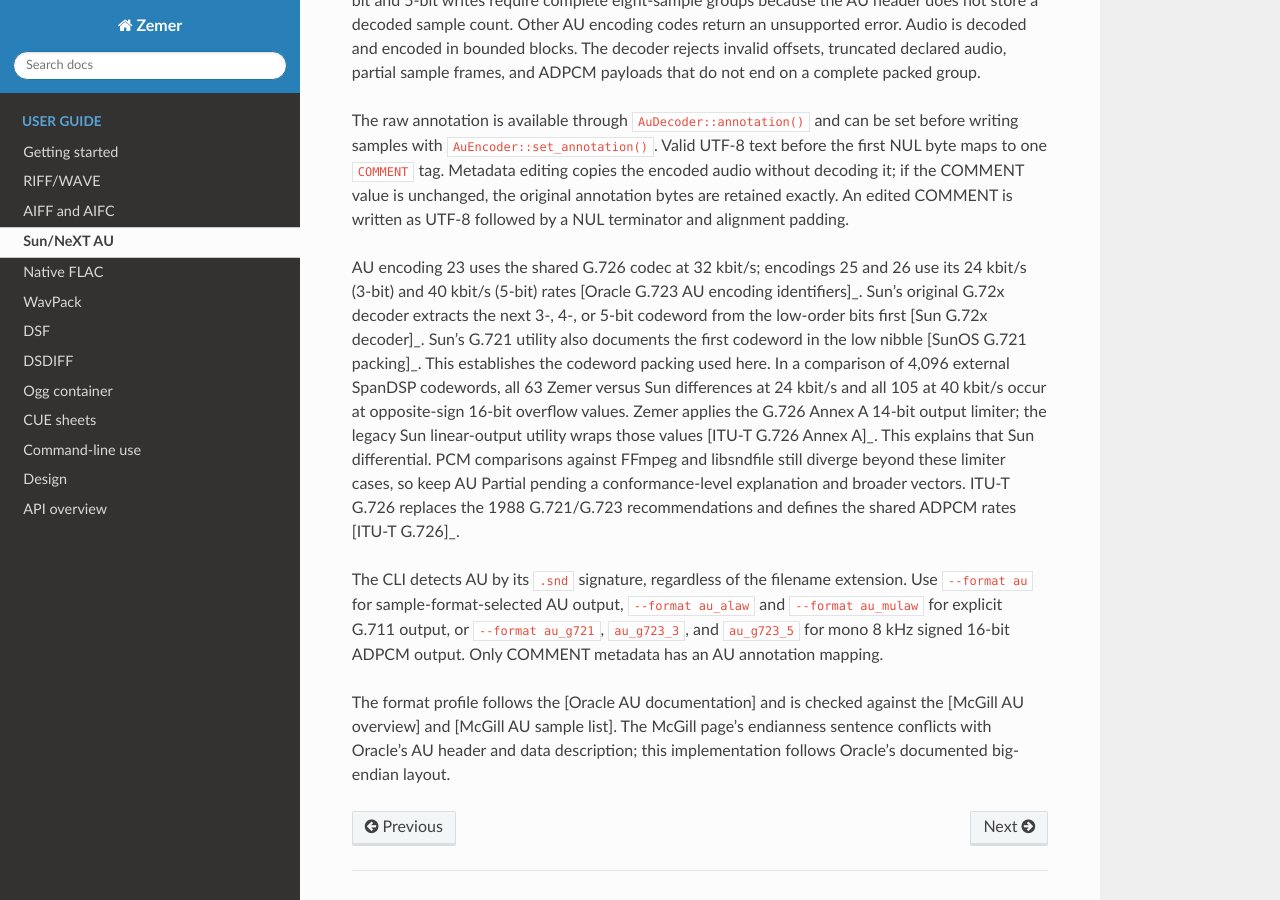
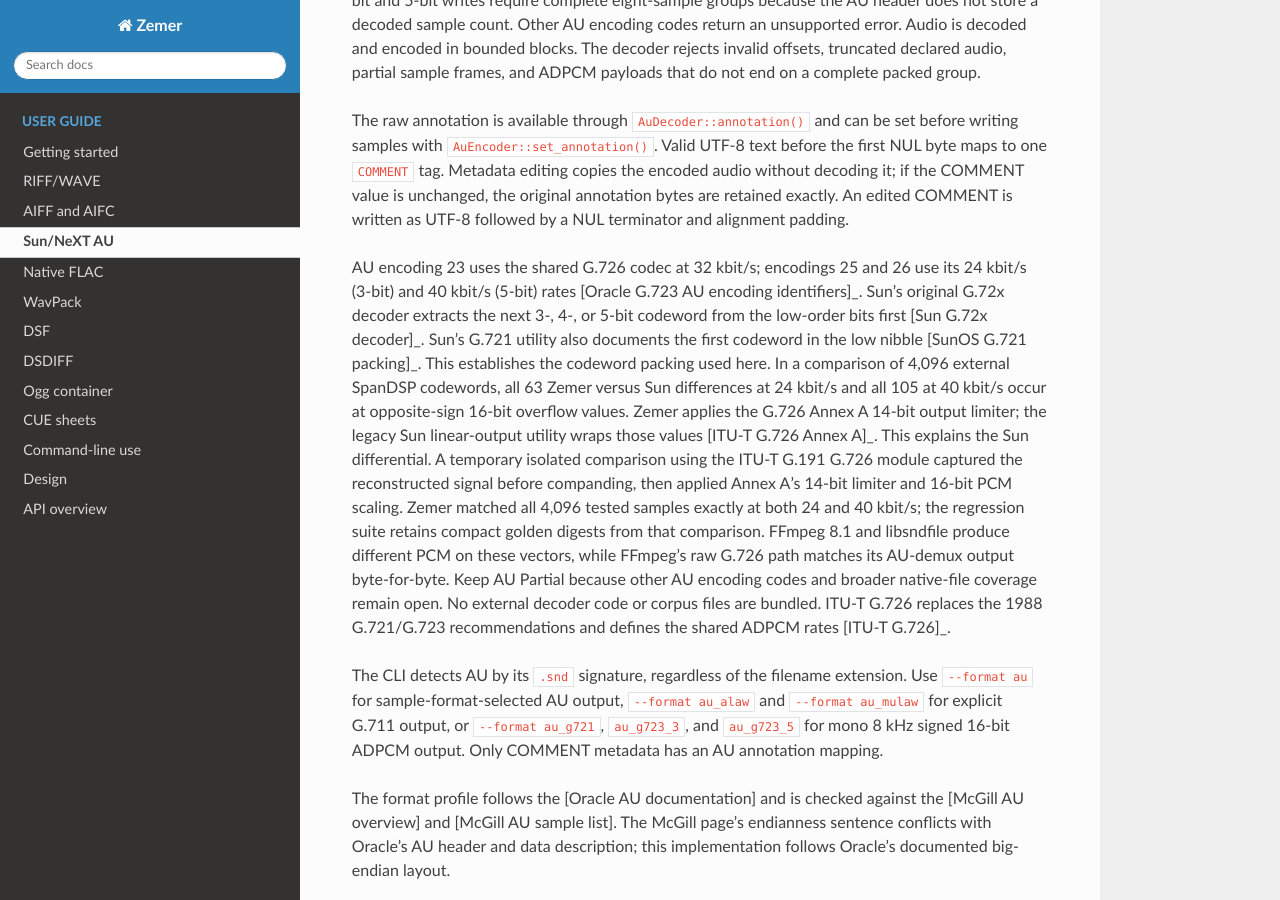
Before and after one commit to neko941/zemer, a Sphinx documentation site: the page built from docs/au.rst, in a window 1280 px wide and 900 px high, scrolled down 414 px. Built offline with Sphinx 7.4.7 and the Read the Docs theme 3.1.0, drawn with Linux system fonts in a browser that asks for light colours.

Commit message:
test(g726): pin Annex A linear PCM output
Check both AU G.723 rates against the G.191 reconstructed signal with\nthe Annex A limiter. Record FFmpeg output variance without treating it\nas a conformance reference.

```diff
--- a/docs/au.rst
+++ b/docs/au.rst
@@ -36,9 +36,16 @@ used here. In a comparison of 4,096 external SpanDSP codewords, all 63 Zemer
 versus Sun differences at 24 kbit/s and all 105 at 40 kbit/s occur at
 opposite-sign 16-bit overflow values. Zemer applies the G.726 Annex A 14-bit
 output limiter; the legacy Sun linear-output utility wraps those values
-[ITU-T G.726 Annex A]_. This explains that Sun differential. PCM comparisons
-against FFmpeg and libsndfile still diverge beyond these limiter cases, so
-keep AU Partial pending a conformance-level explanation and broader vectors.
+[ITU-T G.726 Annex A]_. This explains the Sun differential. A temporary
+isolated comparison using the ITU-T G.191 G.726 module captured the
+reconstructed signal before companding, then applied Annex A's 14-bit limiter
+and 16-bit PCM scaling. Zemer matched all
+4,096 tested samples exactly at both 24 and 40 kbit/s; the regression suite
+retains compact golden digests from that comparison. FFmpeg 8.1 and libsndfile
+produce different PCM on these vectors, while FFmpeg's raw G.726 path matches
+its AU-demux output byte-for-byte. Keep AU Partial because other AU encoding
+codes and broader native-file coverage remain open. No external decoder code
+or corpus files are bundled.
 ITU-T G.726 replaces the 1988 G.721/G.723 recommendations and defines the
 shared ADPCM rates [ITU-T G.726]_.
 
@@ -63,3 +70,4 @@ this implementation follows Oracle's documented big-endian layout.
 .. [SunOS G.721 packing] https://www.typewritten.org/Manual/Sun/SunOS/4.1.4/man1/adpcm_enc.html
 .. [IETF RTP G.726 packing] https://www.rfc-editor.org/rfc/rfc3551.html#section-4.5.4
 .. [ITU-T G.726] https://www.itu.int/rec/T-REC-G.726-199012-I%21%21PDF-E
+.. [ITU-T G.191 reference implementation] https://github.com/openitu/STL
```
Also changed, not shown: README.ai.md (+1 -1 lines), README.md (+1 -1 lines), ROADMAP.md (+1 -1 lines), 1 other file.
